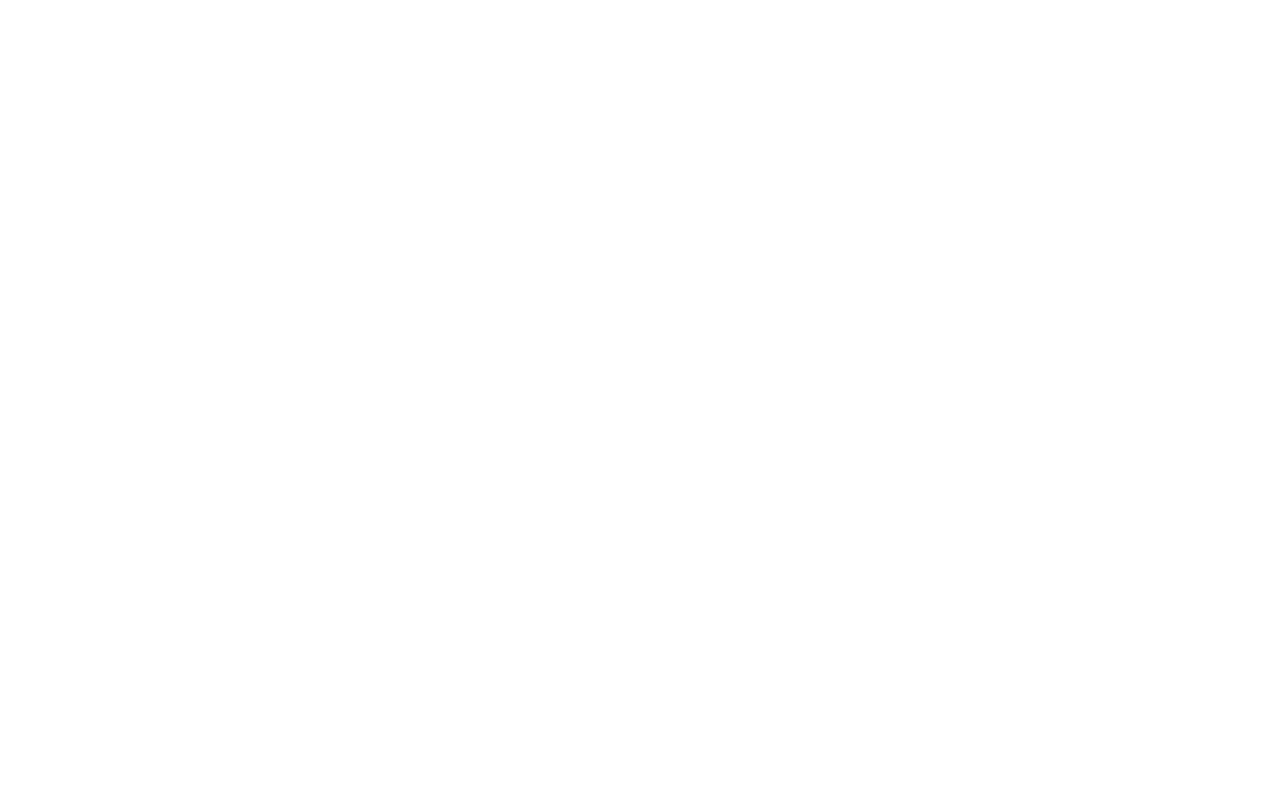
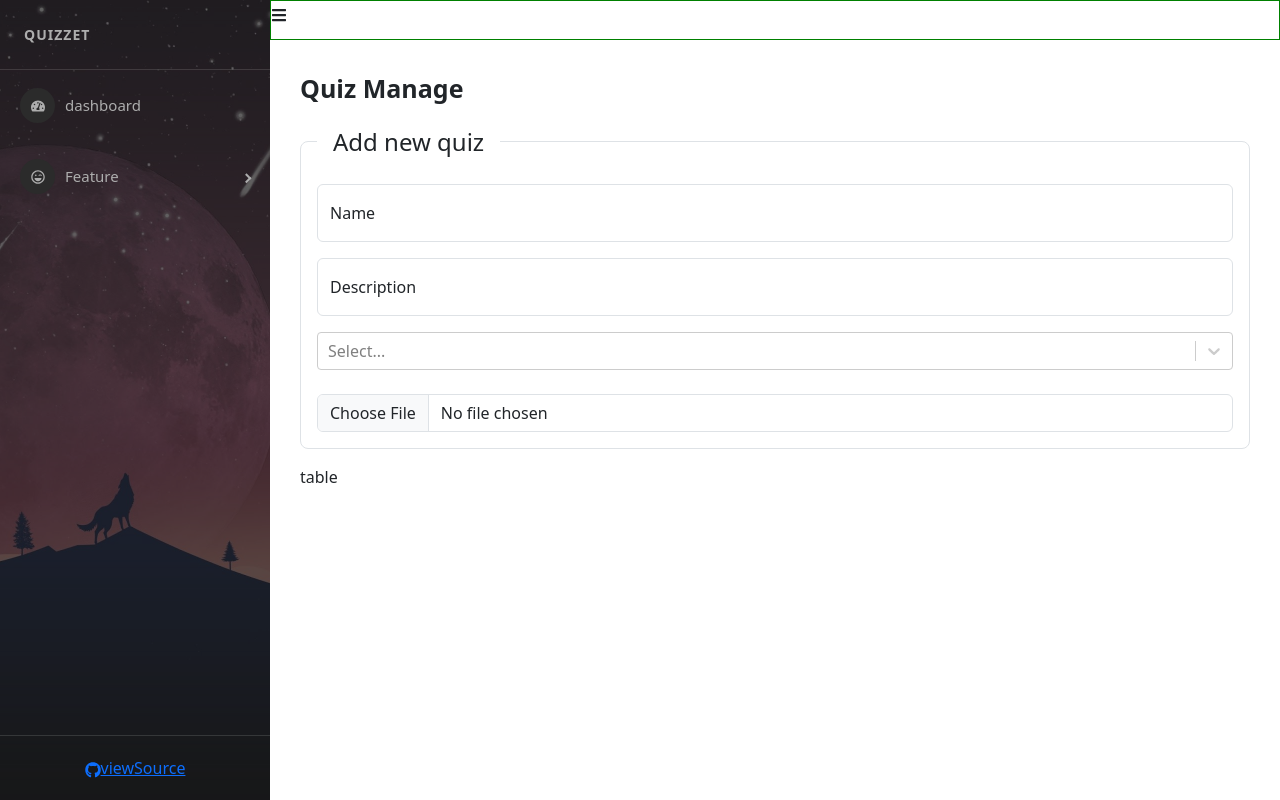
Before and after one commit to tiepnguyen1710/quiz-fe, a React (Create React App) app: page /admin/manage-quiz in a window 1280 px wide. Before the commit this address had no page. Built offline with nearby package versions, Linux system fonts and the light colour scheme.

Commit message:
design add quiz

```diff
--- a/package.json
+++ b/package.json
@@ -20,6 +20,7 @@
     "react-redux": "8.0.1",
     "react-router-dom": "^6.26.0",
     "react-scripts": "5.0.1",
+    "react-select": "5.4.0",
     "react-toastify": "9.0.7",
     "redux": "4.2.0",
     "redux-persist": "6.0.0",
--- a/src/Layout.js
+++ b/src/Layout.js
@@ -10,6 +10,7 @@
 import Register from './components/Auth/Register';
 import ListQuiz from './components/User/ListQuiz';
 import DetailQuiz from './components/User/DetailQuiz';
+import QuizManage from './components/Admin/Content/Quiz/QuizManage';
 
 const Layout = (props) => {
     return (
@@ -25,6 +26,7 @@
                 <Route path='admin' element={<Admin />} >
                     <Route index element={<Dashboard />} />
                     <Route path='manage-user' element={<ManageUser />} />
+                    <Route path='manage-quiz' element={<QuizManage />} />
                 </Route>
 
                 <Route path='login' element={<Login />} />
--- a/src/components/Admin/Admin.scss
+++ b/src/components/Admin/Admin.scss
@@ -14,7 +14,7 @@
         }
 
         .admin-main{
-            padding: 25px;
+            padding: 20px;
         }
     }
 }
--- /dev/null
+++ b/src/components/Admin/Content/Quiz/QuizManage.jsx
@@ -0,0 +1,52 @@
+import { useState } from 'react'
+import './QuizManage.scss'
+import Select from 'react-select'
+
+const options = [
+    { value: 'Easy', label: 'Easy' },
+    { value: 'Normal', label: 'Normal' },
+    { value: 'Hard', label: 'Hard' }
+  ]
+
+const QuizManage = () => {
+    const [name, setName] = useState('');
+    const [description, setDescription] = useState('')
+    const [type, setType] = useState('');
+    const [image, setImage] = useState(null);
+
+    return (
+        <div className="quiz-manage-container">
+            <div className="title">
+                Quiz Manage
+            </div>
+            <div className="add-new my-3">
+                <fieldset className='border rounded-3 p-3'>
+                    <legend className='float-none w-auto px-3'>Add new quiz</legend>
+                    <div class="form-floating mb-3 ">
+                        <input type="text" class="form-control" placeholder=""
+                            value={name}
+                            onChange={(event) => setName(event.target.value)}/>
+                        <label for="floatingInput">Name</label>
+                    </div>
+                    <div class="form-floating">
+                        <input type="text" class="form-control" placeholder=""
+                            value={description}
+                            onChange={(event) => setDescription(event.target.value)}/>
+                        <label >Description</label>
+                    </div>
+                    <div className='select-quiz mt-3'>
+                        <Select value={type} options={options} />
+                    </div>
+                    <div className='upload-file mt-4'>
+                        <input type="file" className='form-control'/>
+                    </div>
+                </fieldset>
+            </div>
+            <div className="table-quiz">
+                table
+            </div>
+        </div>
+    )
+}
+
+export default QuizManage
--- /dev/null
+++ b/src/components/Admin/Content/Quiz/QuizManage.scss
@@ -0,0 +1,8 @@
+.quiz-manage-container{
+    padding: 10px;
+
+    .title{
+        font-size: 25px;
+        font-weight: 600;
+    }
+}
--- a/src/components/Admin/SideBar.jsx
+++ b/src/components/Admin/SideBar.jsx
@@ -63,7 +63,9 @@
                              Quản lý User
                                 <Link to='/admin/manage-user'/>
                              </MenuItem>
-                            <MenuItem> Quản lý Bài Quiz</MenuItem>
+                            <MenuItem> Quản lý Bài Quiz
+                                <Link to='/admin/manage-quiz'/>
+                            </MenuItem>
                             <MenuItem> Quản lý câu hỏi</MenuItem>
                         </SubMenu>
 
```
Also changed, not shown: 1 other file (tests, documents, lock files or other folders).
